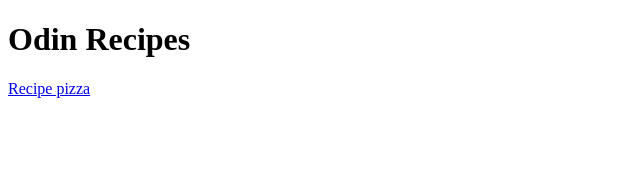
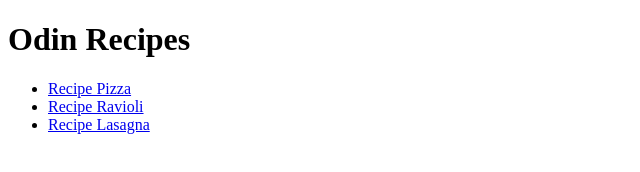
Before and after one commit to italianPalms/odin-recipes, a plain HTML site: page index.html in a window 1280 px wide. Shown: the whole page, without its empty margins (0-640 px from the left). Drawn offline with Linux system fonts and the light colour scheme.

Commit message:
Add links to ravioli and lasagna

```diff
--- a/index.html
+++ b/index.html
@@ -8,6 +8,10 @@
 </head>
 <body>
     <h1>Odin Recipes</h1>
-    <a href="recipes/pizza.html">Recipe pizza</a>
+    <ul>
+    <li><a href="recipes/pizza.html">Recipe Pizza</a></li>
+    <li><a href="recipes/ravioli.html">Recipe Ravioli</a></li>
+    <li><a href="recipes/lasagna.html">Recipe Lasagna</a></li>
+    </ul>
 </body>
 </html>
```
